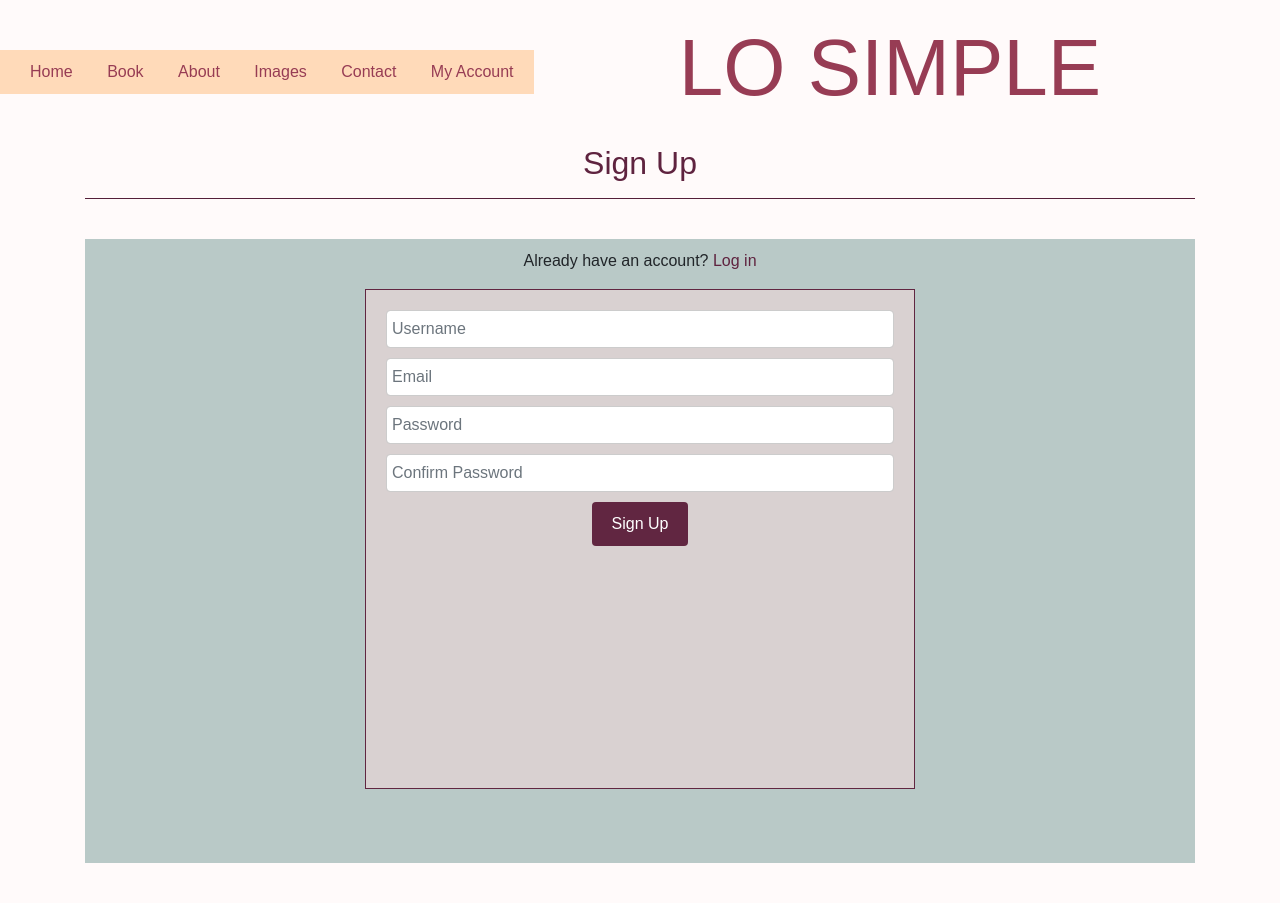
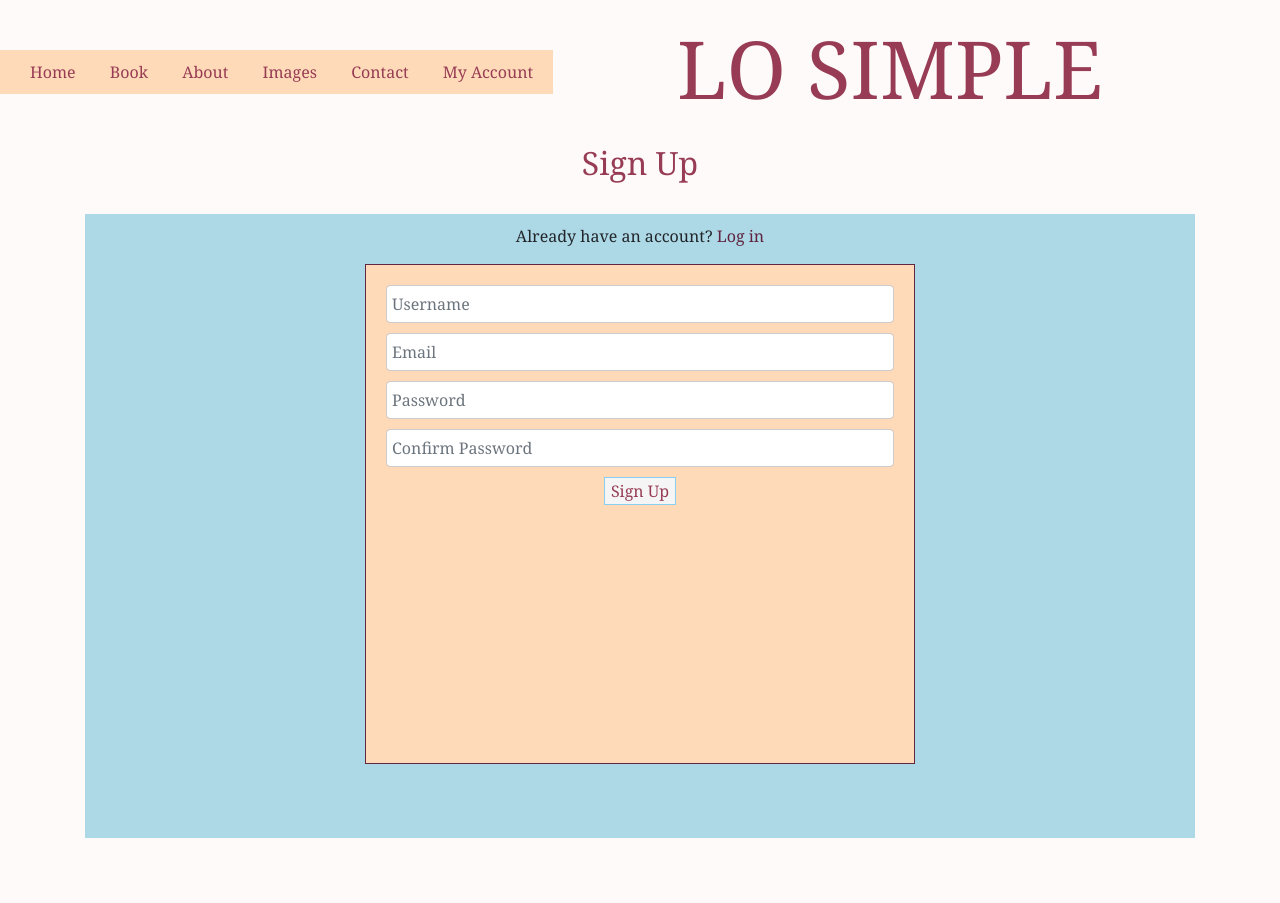
Before and after one commit to sammaxfleet/LOSIMPLEDJANGO, a Django app: page /register/ in a window 1280 px wide. After the commit the page ends 838 px from the top, so only its background shows below. Run offline with Django 4.2, Linux system fonts and the light colour scheme; some libraries are stand-ins or nearby versions.

```diff
--- a/booking/templates/book.html
+++ b/booking/templates/book.html
@@ -22,7 +22,7 @@
                 <br>
                 <p style="color: #973c54;">
                 <div class="Hotel_Descrip">
-                    {{ hotel.id }}
+
                     {{ hotel.description }}
                 </div>
                 </p>
@@ -40,7 +40,7 @@
         </div>
     </div>
 </div>
-<hr style="color: #5f233f;">
+
 {% endfor %}
 
 {% endblock %}
--- a/home/templates/about.html
+++ b/home/templates/about.html
@@ -15,7 +15,7 @@
     <div class="paragraph-container">
         <div class="paragraph-content">
 
-            <h2>About this space</h2>
+            <h2>About This Space.</h2>
             <p class="text1">
                 The house is intended to bring together local Mediterranean architecture and minimal contemporary
                 design.
@@ -31,7 +31,7 @@
                 It is located in quiet surroundings in the beautiful city of Barcelona. We describe it as a quiet
                 escape.
                 <br>
-            <div class="bold">Room info below <i class="fa-solid fa-arrow-down"></i></div>
+            <div class="bold">ROOM INFO BELOW <i class="fa-solid fa-arrow-down"></i></div>
             </p>
         </div>
     </div>
--- a/static/css/base.css
+++ b/static/css/base.css
@@ -1,7 +1,7 @@
 body {
     margin: 0;
     padding: 0;
-    font-family: 'Quicksand', sans-serif;
+    font-family: Clarendon LT, Lulo Clean, Georgia;
     background-color: #FFFAFA;
 }
 
@@ -31,7 +31,8 @@ nav {
     margin-top: 30px;
     position: absolute;
     left: 0;
-    font-family: 'Quicksand', sans-serif;
+    font-family: Clarendon LT,
+        Lulo Clean, Georgia;
 
 }
 
@@ -97,29 +98,27 @@ main {
     margin-left: 500px;
     font-size: 80px;
     color: #973c54;
-    font-family: 'Quicksand', sans-serif;
+    font-family: Clarendon LT,
+        Lulo Clean, Georgia;
 }
 
 .socialbuttons {
     size: large;
 }
 
-@media screen and (max-width: 1172px) {
-    .title {
-        font-size: 40px;
-        position: relative;
-    }
-
-}
 
 .text5 {
     color: black;
+    font-family: Clarendon LT,
+        Lulo Clean, Georgia;
 
 }
 
 .contact_form {
     color: #973c54;
     margin-top: 30px;
+    font-family: Clarendon LT,
+        Lulo Clean, Georgia;
 
 }
 
@@ -134,8 +133,13 @@ main {
     color: #973c54;
 }
 
-.id_message {
-    margin-top: 0px;
+.id_first_name,
+.id_message,
+.id_last_name,
+.id_email {
+
+    font-family: Clarendon LT,
+        Lulo Clean, Georgia;
 }
 
 .back_button {
@@ -148,3 +152,11 @@ main {
     color: #6495ed;
     background-color: #89CFF0;
 }
+
+
+@media screen and (max-width: 718px) {
+    .title {
+        font-size: 25px;
+    }
+
+}
--- a/static/css/home.css
+++ b/static/css/home.css
@@ -66,7 +66,8 @@
 
 .p1 {
     color: #973c54;
-    font-family: Arial, sans-serif;
+    font-family: Clarendon LT,
+        Lulo Clean, Georgia;
     margin-top: 10px;
     font-size: 18px;
     margin-top: 85px;
@@ -86,5 +87,7 @@
     background-color: whitesmoke;
     border: 2px solid #6495ed;
     color: #973c54;
+    font-family: Clarendon LT,
+        Lulo Clean, Georgia;
 
 }
--- a/static/css/login.css
+++ b/static/css/login.css
@@ -1,7 +1,8 @@
 body {
     margin: 0;
     padding: 0;
-    font-family: Arial, sans-serif;
+    font-family: Clarendon LT,
+        Lulo Clean, Georgia;
     background-color: #efe8e1;
 }
 
--- a/static/css/register.css
+++ b/static/css/register.css
@@ -1,7 +1,9 @@
 .account-container {
     width: 1110px;
     height: 624px;
-    background-color: #b9c9c7;
+    background-color: #ADD8E6;
+    font-family: Clarendon LT,
+        Lulo Clean, Georgia;
     padding: 10px;
     text-align: center;
     margin-bottom: 20px;
@@ -11,7 +13,8 @@
 .form-container {
     width: 550px;
     height: 500px;
-    background-color: #d9d1d1;
+    background-color: #FFDAB9;
+
     padding: 20px;
     border: 1px solid #612641;
     text-align: center;
@@ -37,4 +40,16 @@
     padding: 10px 20px;
     border-radius: 4px;
     cursor: pointer;
+    font-family: Clarendon LT, Lulo Clean, Georgia;
 }
+
+.btn_signup {
+    background-color: whitesmoke;
+    border: 1px solid #89CFF0;
+    color: #973c54;
+}
+
+.btn_signup:hover {
+    color: #6495ed;
+    background-color: #89CFF0;
+}
--- a/user/templates/register.html
+++ b/user/templates/register.html
@@ -4,8 +4,7 @@
 {% block content %}
 <link rel="stylesheet" type="text/css" href="{% static 'css/register.css' %}">
 
-<h2 style="color: #5f233f; text-align: center;">Sign Up</h2>
-<hr style="background-color: #5f233f;">
+<h2 style="color: #973c54; text-align: center;, font-family: Clarendon LT, Lulo Clean, Georgia;">Sign Up</h2>
 <br>
 <div class="account-container">
     <p>Already have an account? <a href="{% url 'user_login' %}" style="color: #5f233f;">Log in</a></p>
@@ -28,7 +27,7 @@
                 {{ form.password2.errors }}
                 <input type="password" class="form-control" name="password2" placeholder="Confirm Password" required>
             </div>
-            <button type="submit" class="btn btn-primary">Sign Up</button>
+            <button type="submit" class="btn_signup">Sign Up</button>
 
             {% if form.errors %}
             <div class="alert alert-danger mt-3">
```
Also changed, not shown: static/css/about.css (+13 -2 lines), static/css/book.css (+15 -12 lines).
